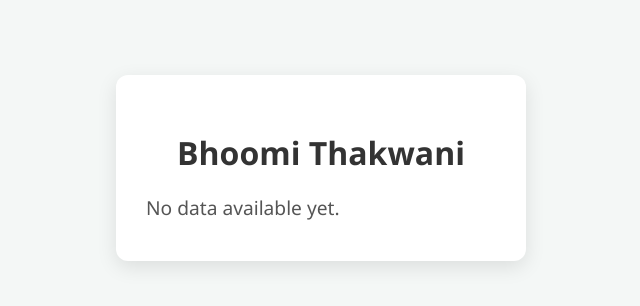
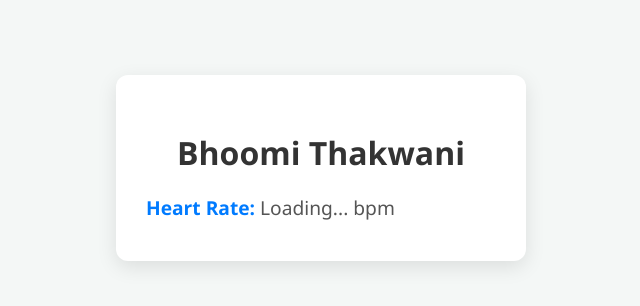
Before and after one commit to ZAPcodes/lifeboat_final, a Python web app: template myapp/templates/dashboard.html in a window 1280 px wide. Shown: the part 165-471 px from the top of the page, without its empty margins (319-959 px from the left). Run offline with Jinja, Linux system fonts and the light colour scheme; the template is opened without the code that fills it, so the values that code supplies are empty.

Commit message:
Card styling

```diff
--- a/myapp/templates/dashboard.html
+++ b/myapp/templates/dashboard.html
@@ -103,6 +103,11 @@
             transition: transform 0.3s, box-shadow 0.3s;
         }
 
+        .card.correct-data {
+            background-color: #28a745; /* Green background for correct data */
+            color: white;
+        }
+
         .card:hover {
             transform: translateY(-10px);
             box-shadow: 0 12px 24px rgba(0, 0, 0, 0.2);
@@ -115,10 +120,18 @@
             text-align: center;
         }
 
+        .card.correct-data h2 {
+            color: white;  /* White text on green background */
+        }
+
         .card p {
             margin: 10px 0;
             font-size: 1.2rem;
             color: #555;
+        }
+
+        .card.correct-data p {
+            color: white;
         }
 
         .card p strong {
@@ -163,11 +176,8 @@
     <div class="container">
         <div id="sensor-data" class="card">
             <h2>Bhoomi Thakwani</h2>
-            {% if data %}
-            <p><strong>Heart Rate:</strong> {{ data.heart_rate }} bpm</p>
-            {% else %}
-            <p>No data available yet.</p>
-            {% endif %}
+            <p><strong>Heart Rate:</strong> <span id="heart-rate">Loading...</span> bpm</p>
+            <p id="additional-data" style="display: none;"></p> <!-- Hidden initially -->
         </div>
     </div>
 
@@ -180,12 +190,24 @@
         setInterval(function() {
             // Fetch the latest data via AJAX
             fetch(window.location.href)
-                .then(response => response.text())
-                .then(html => {
-                    // Replace the content inside the #sensor-data div with new data
-                    document.getElementById('sensor-data').innerHTML = new DOMParser()
-                        .parseFromString(html, 'text/html')
-                        .getElementById('sensor-data').innerHTML;
+                .then(response => response.json())  // Assuming the server returns JSON data
+                .then(data => {
+                    // Update heart rate value
+                    const heartRateElement = document.getElementById('heart-rate');
+                    heartRateElement.textContent = data.heart_rate;
+
+                    const card = document.getElementById('sensor-data');
+                    const additionalDataElement = document.getElementById('additional-data');
+
+                    // Check if data is in the correct format and readings are "optimal"
+                    if (data.heart_rate >= 60 && data.heart_rate <= 100) { // Example condition for "optimal"
+                        card.classList.add('correct-data');  // Apply green background
+                        additionalDataElement.textContent = 'Readings: optimal | Patient status: Normal';
+                        additionalDataElement.style.display = 'block';  // Show additional data
+                    } else {
+                        card.classList.remove('correct-data');  // Revert to default background
+                        additionalDataElement.style.display = 'none';  // Hide additional data
+                    }
                 });
         }, 30000);  // 30 seconds interval
     </script>
```
